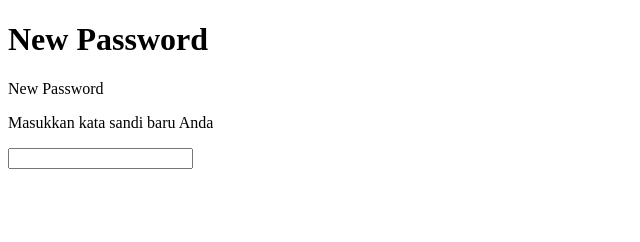
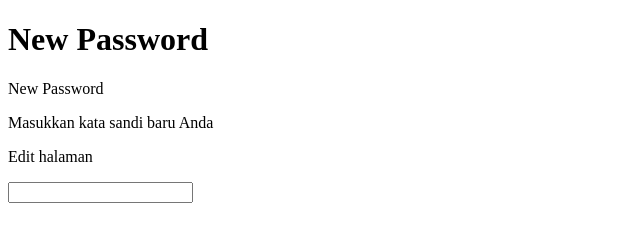
Before and after one commit to adityapratamaf/my-site, a plain HTML site: page new-password.html in a window 1280 px wide. Shown: the whole page, without its empty margins (0-640 px from the left). Drawn offline with Linux system fonts and the light colour scheme.

Commit message:
update halaman new-password

```diff
--- a/new-password.html
+++ b/new-password.html
@@ -9,6 +9,7 @@
   <form>
     <label>New Password</label>
     <p class="small">Masukkan kata sandi baru Anda</p>
+    <p class="small">Edit halaman</p>
     <input type="password" name="new-password" />
   </form>
 </body>
```
